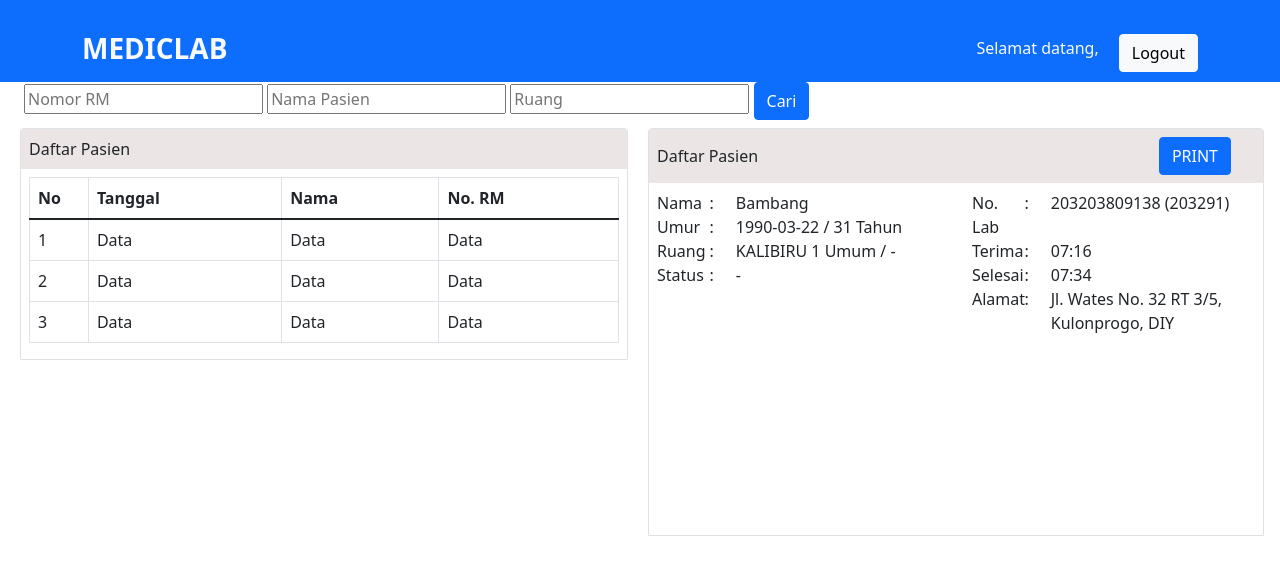
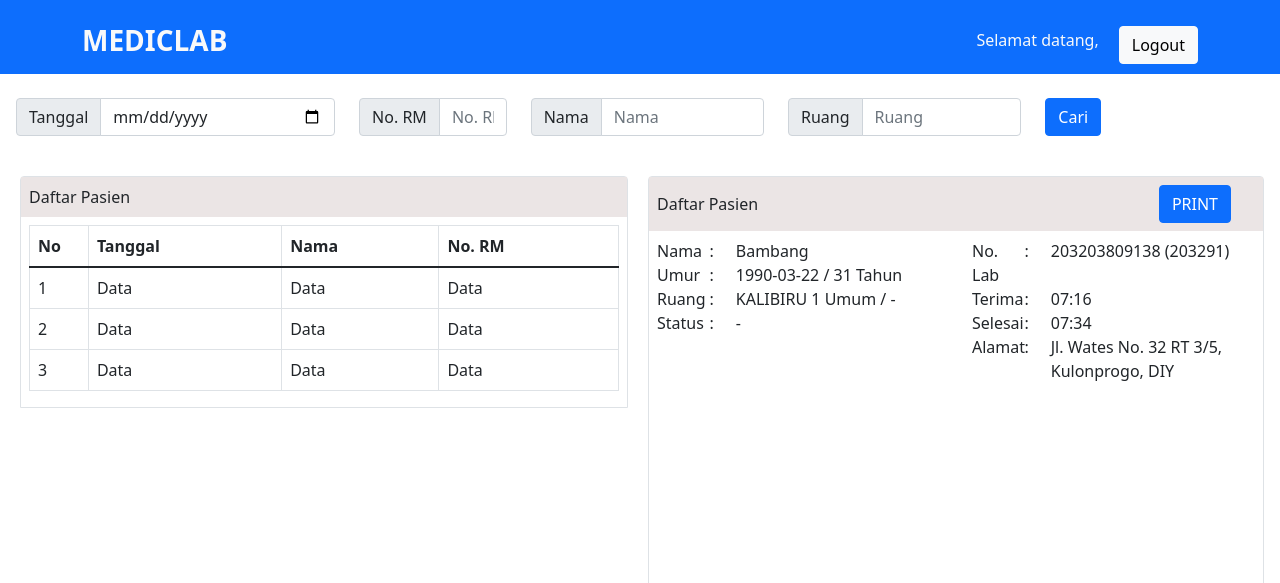
Before and after one commit to triagungj/LIS-Mediclab, a PHP site: page /lab_record.php?date=1 in a window 1280 px wide. Shown: the top 583 px of the page. Run offline with PHP 8.4, Linux system fonts and the light colour scheme; the visitor is signed in with stand-in values (Sample User, id 1); data that the repository does not hold is empty.

Commit message:
fix something

```diff
--- a/add_patient.php
+++ b/add_patient.php
@@ -85,7 +85,7 @@
         <marquee>
             <h6 class="mt-2 text-light text-name-responsive">Selamat datang, <?= $name ?>.</h6>
         </marquee>
-        <div class="container d-flex justify-content-between pt-2">
+        <div class="container d-flex justify-content-between">
             <a href="./">
                 <h3 class="text-light"><b>MEDICLAB</b></h3>
             </a>
--- a/dashboard.php
+++ b/dashboard.php
@@ -33,7 +33,7 @@
         <marquee>
             <h6 class="mt-2 text-light text-name-responsive">Selamat datang, <?= $name ?>.</h6>
         </marquee>
-        <div class="container d-flex justify-content-between pt-2">
+        <div class="container d-flex justify-content-between">
             <a href="./">
                 <h3 class="text-light"><b>MEDICLAB</b></h3>
             </a>
--- a/lab_record.php
+++ b/lab_record.php
@@ -35,7 +35,7 @@
         <marquee>
             <h6 class="mt-2 text-light text-name-responsive">Selamat datang, <?= $name ?>.</h6>
         </marquee>
-        <div class="container d-flex justify-content-between pt-2">
+        <div class="container d-flex justify-content-between">
             <a href="./">
                 <h3 class="text-light"><b>MEDICLAB</b></h3>
             </a>
@@ -49,11 +49,44 @@
             </div>
         </div>
     </div>
-    <div class="ms-4 ">
-        <input type="text" placeholder="Nomor RM" />
-        <input type="text" placeholder="Nama Pasien" />
-        <input type="text" placeholder="Ruang" />
-        <button class="btn btn-primary">Cari</button>
+    <div class="ps-3 px-4">
+        <form method="GET" action="worklist.php" class="row mt-2 mb-4 ">
+            <div class="col-10 row pt-3">
+                <div class="col-6 col-lg-4">
+                    <div class="input-group input-group-default mb-3">
+                        <span class="input-group-text">Tanggal</span>
+                        <input value="<?= $_GET['date']; ?>" name="date" type="date" class="form-control" id="inlineFormInputGroupDate" placeholder="Tanggal">
+                    </div>
+                </div>
+
+                <div class="col-6 col-lg-2">
+                    <div class="input-group input-group-default mb-3">
+                        <span class="input-group-text">No. RM</span>
+                        <input value="<?= $_GET['norm']; ?>" name="norm" type="text" class="form-control" id="inlineFormInputGroupRegistNumber" placeholder="No. RM">
+                    </div>
+                </div>
+
+                <div class="col-6 col-lg-3">
+                    <div class="input-group input-group-default mb-3">
+                        <span class="input-group-text">Nama</span>
+                        <input value="<?= $_GET['name_patient']; ?>" name="name_patient" type="text" class="form-control" id="inlineFormInputGroupName" placeholder="Nama">
+                    </div>
+                </div>
+
+                <div class="col-6 col-lg-3">
+                    <div class="input-group input-group-default mb-3">
+                        <span class="input-group-text">Ruang</span>
+                        <input value="<?= $_GET['room']; ?>" name="room" type="text" class="form-control" id="inlineFormInputGroupRoom" placeholder="Ruang">
+                    </div>
+                </div>
+            </div>
+            <input value="<?= isset($_GET['search']) ? $_GET['page'] : 1; ?>" name="page" type="text" class="form-control d-none" id="inlineFormInputGroupRoom">
+
+            <div class="col-2 col">
+                <input type="submit" value="Cari" class="btn btn-primary mt-3" />
+            </div>
+
+        </form>
     </div>
     <div class="row ms-2 me-2 mt-2">
         <div class="col-md-6">
--- a/validate_report.php
+++ b/validate_report.php
@@ -70,7 +70,7 @@
         <marquee>
             <h6 class="mt-2 text-light text-name-responsive">Selamat datang, <?= $name ?>.</h6>
         </marquee>
-        <div class="container d-flex justify-content-between pt-2">
+        <div class="container d-flex justify-content-between">
             <a href="./">
                 <h3 class="text-light"><b>MEDICLAB</b></h3>
             </a>
--- a/worklist.php
+++ b/worklist.php
@@ -69,7 +69,7 @@
         <marquee>
             <h6 class="mt-2 text-light text-name-responsive">Selamat datang, <?= $name ?>.</h6>
         </marquee>
-        <div class="container d-flex justify-content-between pt-2">
+        <div class="container d-flex justify-content-between">
             <a href="./">
                 <h3 class="text-light"><b>MEDICLAB</b></h3>
             </a>
--- a/worklist_finish.php
+++ b/worklist_finish.php
@@ -70,7 +70,7 @@
         <marquee>
             <h6 class="mt-2 text-light text-name-responsive">Selamat datang, <?= $name ?>.</h6>
         </marquee>
-        <div class="container d-flex justify-content-between pt-2">
+        <div class="container d-flex justify-content-between">
             <a href="./">
                 <h3 class="text-light"><b>MEDICLAB</b></h3>
             </a>
```
Also changed, not shown: report/report-kritis.php (+11 -5 lines), report/report-pemeriksaan.php (+11 -5 lines), report/report-stock.php (+11 -5 lines), report/report-tat.php (+11 -5 lines).
